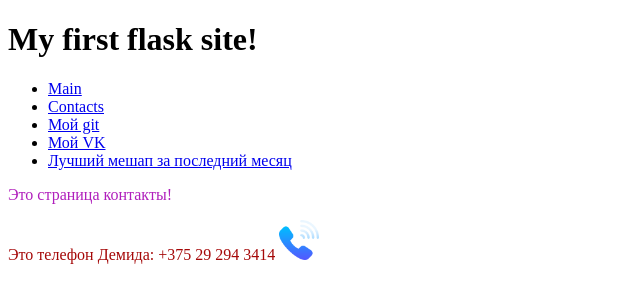
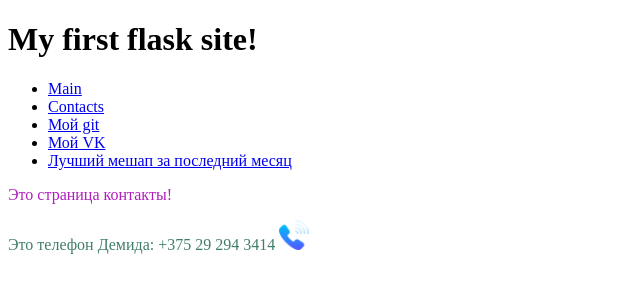
Before and after one commit to rik-code/flask_progect1, a Flask app: page /contacts in a window 1280 px wide. Shown: the top 303 px of the page, without its empty margins (0-640 px from the left). Run offline with Flask 2, Linux system fonts and the light colour scheme.

Commit message:
Changing colors🖌

```diff
--- a/templates/contacts.html
+++ b/templates/contacts.html
@@ -3,6 +3,6 @@
 {% block content %}
 
     <p style="color: #b01fbc">Это страница контакты!</p>
-    <p style="color: #a50808">Это телефон Демида: +375 29 294 3414 <img src="static/icon_call.png" alt="" width="40" height="40"></p>
+    <p style="color: #417e6a">Это телефон Демида: +375 29 294 3414 <img src="static/icon_call.png" alt="" width="30" height="30"></p>
 
 {% endblock %}
```
